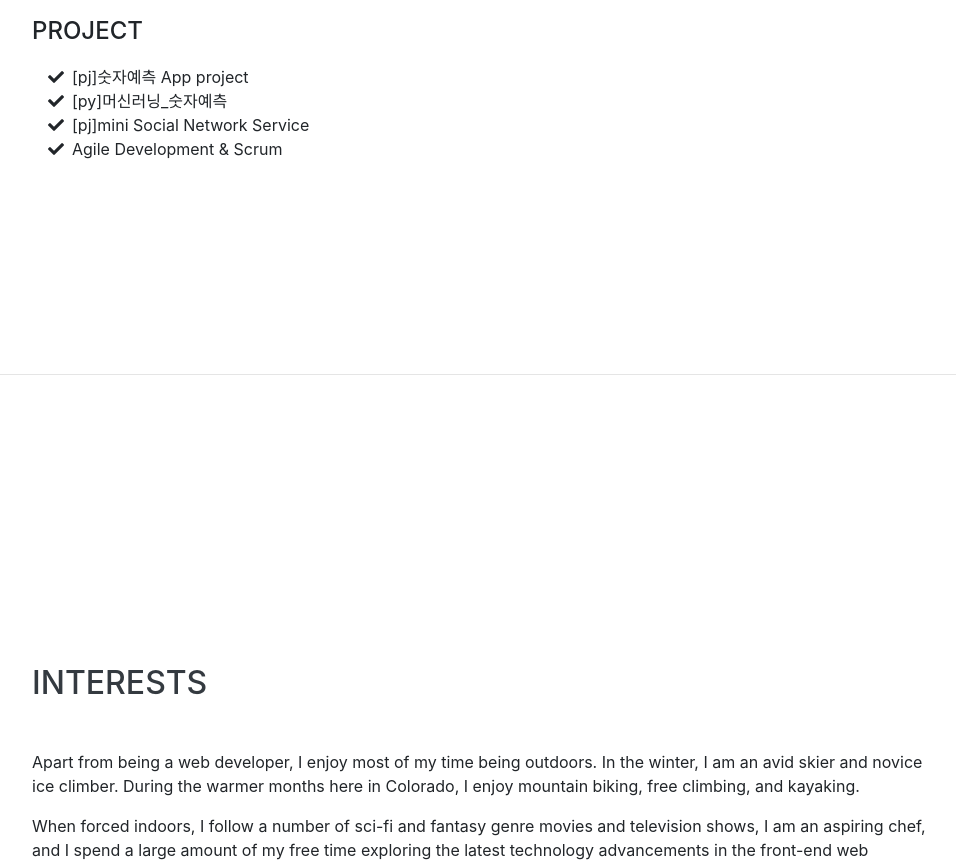
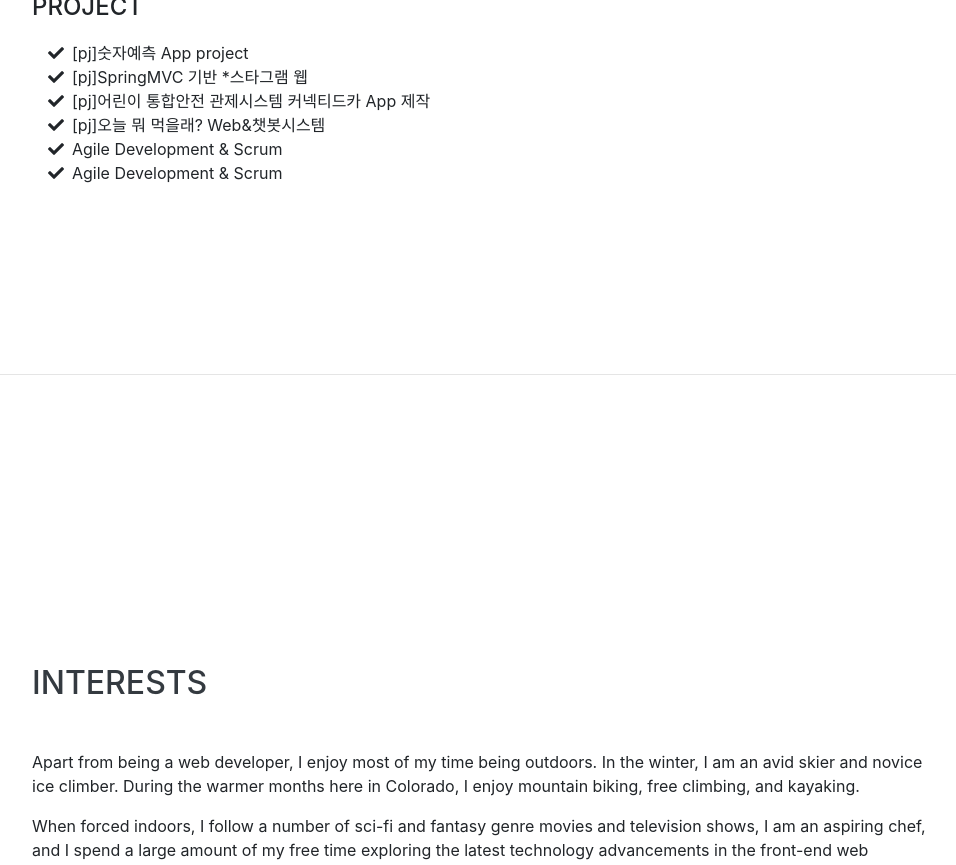
Before and after one commit to ehsehs90/ehsehs90.github.io, a website with bundled scripts: page index.html in a window 1280 px wide. Shown: the part 3122-3987 px from the top of the page, without its empty margins (288-1244 px from the left). Built offline with nearby package versions, Linux system fonts and the light colour scheme; a web font is replaced by a local one.

Commit message:
200115| 프로필 수정

```diff
--- a/index.html
+++ b/index.html
@@ -227,10 +227,16 @@
             [pj]숫자예측 App project</li>
           <li>
             <i class="fa-li fa fa-check"></i>
-            [py]머신러닝_숫자예측</li>
+            [pj]SpringMVC 기반 *스타그램 웹</li>
           <li>
             <i class="fa-li fa fa-check"></i>
-            [pj]mini Social Network Service</li>
+            [pj]어린이 통합안전 관제시스템 커넥티드카 App 제작</li>
+          <li>
+            <i class="fa-li fa fa-check"></i>
+            [pj]오늘 뭐 먹을래? Web&챗봇시스템 </li>
+              <li>
+                <i class="fa-li fa fa-check"></i>
+                Agile Development &amp; Scrum</li>
           <li>
             <i class="fa-li fa fa-check"></i>
             Agile Development &amp; Scrum</li>
```
Also changed, not shown: img/profile.jpg (deleted).
